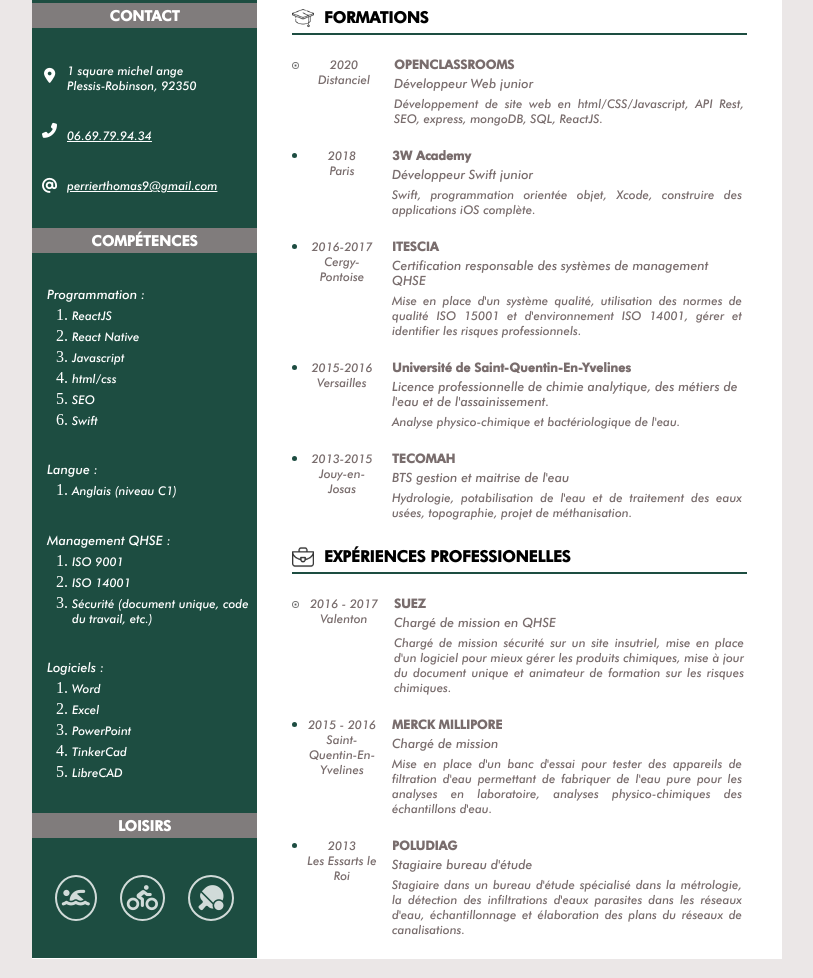
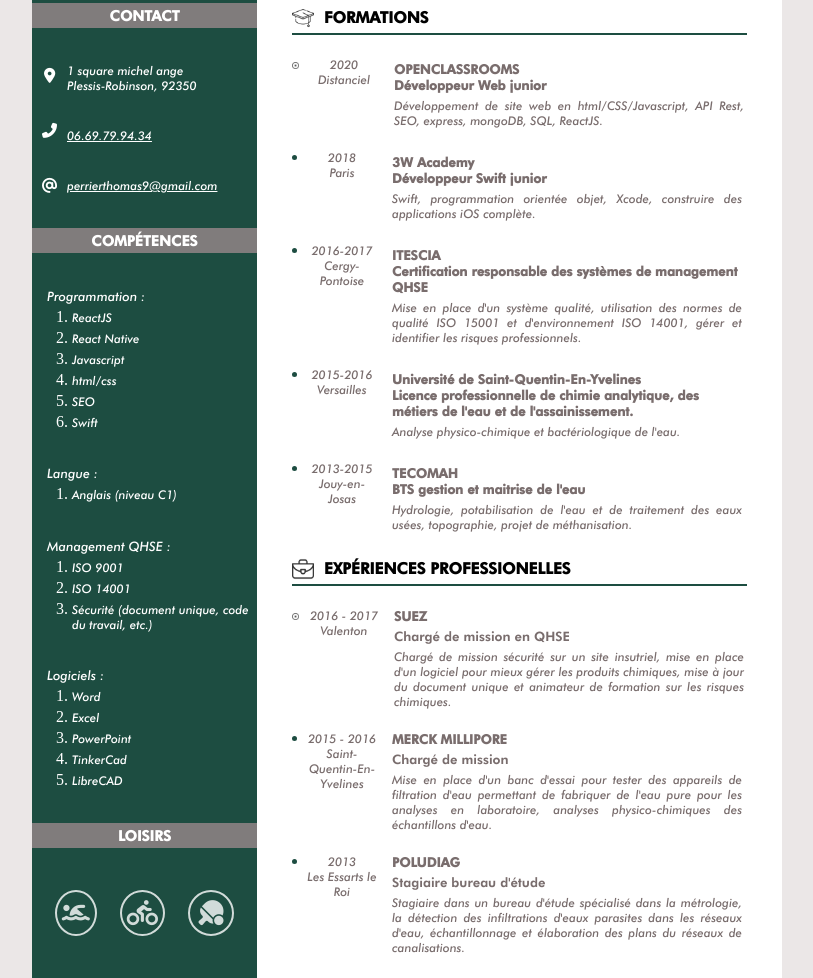
Before and after one commit to thomas796/cv, a website: page index.html in a window 1280 px wide. Shown: the part 197-1175 px from the top of the page, without its empty margins (233-1046 px from the left). Drawn offline with Linux system fonts and the light colour scheme.

Commit message:
improve visual for safari

```diff
--- a/css/block.css
+++ b/css/block.css
@@ -152,17 +152,18 @@ main {
 
 .experienceTitle {
     margin: 0px;
-    font-size: 0.78rem;
+    margin-top: 4px;
+    font-size: 13px;
     font-family: "titleFont", Arial, Helvetica, sans-serif;
     color: rgb(121, 109, 109);
 }
 
 .experienceSubtitle {
     margin: 0px;
-    margin-top: 4px;
-    font-size: 0.8rem;
+    font-size: 13px;
     color: rgb(121, 109, 109);
-    font-family: "mainFont", Arial, Helvetica, sans-serif;
+    font-family: "titleFont", Arial, Helvetica, sans-serif;
+    font-weight: 600;
 }
 
 .description {
@@ -222,7 +223,7 @@ main {
 
 
 #skills {
-    height: 560px;
+    height: 570px;
     width: 100%;
     margin: 0%;
     display: flex;
@@ -250,7 +251,7 @@ ul {
 
 
 #hobbies {
-    height: 120px;
+    height: 130px;
     width: 100%;
     display: flex;
     align-items: center;
--- a/css/block715.css
+++ b/css/block715.css
@@ -99,7 +99,7 @@
     }
 
     #skills {
-        height: 540px;
+        height: 570px;
         width: 300px;
     }
 
--- a/index.html
+++ b/index.html
@@ -210,8 +210,8 @@
                             </div>
                         </div>
                         <div class='theExperience'>
-                            <h2 class='experienceTitle'>SUEZ</h2>
-                            <h3 class='experienceSubtitle'>Chargé de mission en QHSE</h3>
+                            <h2 class='experienceSubtitle'>SUEZ</h2>
+                            <h3 class='experienceTitle'>Chargé de mission en QHSE</h3>
                             <h4 class='description'>Chargé de mission sécurité sur un site insutriel, mise en place d'un logiciel pour mieux gérer les produits chimiques, mise à jour du document unique et animateur de formation sur les risques chimiques.</h4>
                         </div>
                     </div>
@@ -225,8 +225,8 @@
                             </div>
                         </div>
                         <div class='theExperience'>
-                            <h2 class='experienceTitle'>MERCK MILLIPORE</h2>
-                            <h3 class='experienceSubtitle'>Chargé de mission</h3>
+                            <h2 class='experienceSubtitle'>MERCK MILLIPORE</h2>
+                            <h3 class='experienceTitle'>Chargé de mission</h3>
                             <h4 class='description'>Mise en place d'un banc d'essai pour tester des appareils de filtration d'eau permettant de fabriquer de l'eau pure pour les analyses en laboratoire, analyses physico-chimiques des échantillons d'eau.</h4>
                         </div>
                     </div>
@@ -240,8 +240,8 @@
                             </div>
                         </div>
                         <div class='theExperience'>
-                            <h2 class='experienceTitle'>POLUDIAG</h2>
-                            <h3 class='experienceSubtitle'>Stagiaire bureau d'étude</h3>
+                            <h2 class='experienceSubtitle'>POLUDIAG</h2>
+                            <h3 class='experienceTitle'>Stagiaire bureau d'étude</h3>
                             <h4 class='description'>Stagiaire dans un bureau d'étude spécialisé dans la métrologie, la détection des infiltrations d'eaux parasites dans les réseaux d'eau, échantillonnage et élaboration des plans du réseaux de canalisations.</h4>
                         </div>
                     </div>
```
